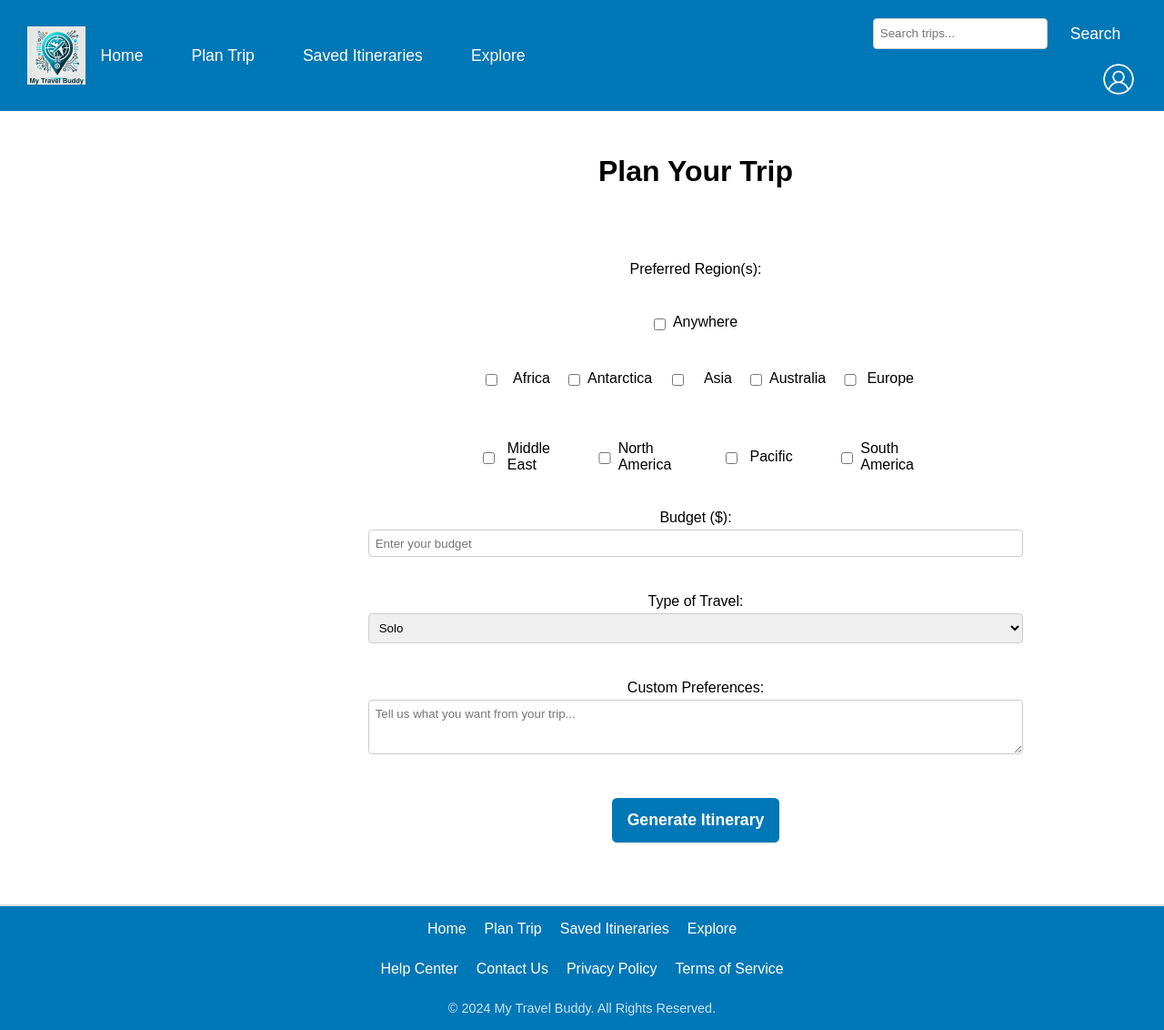
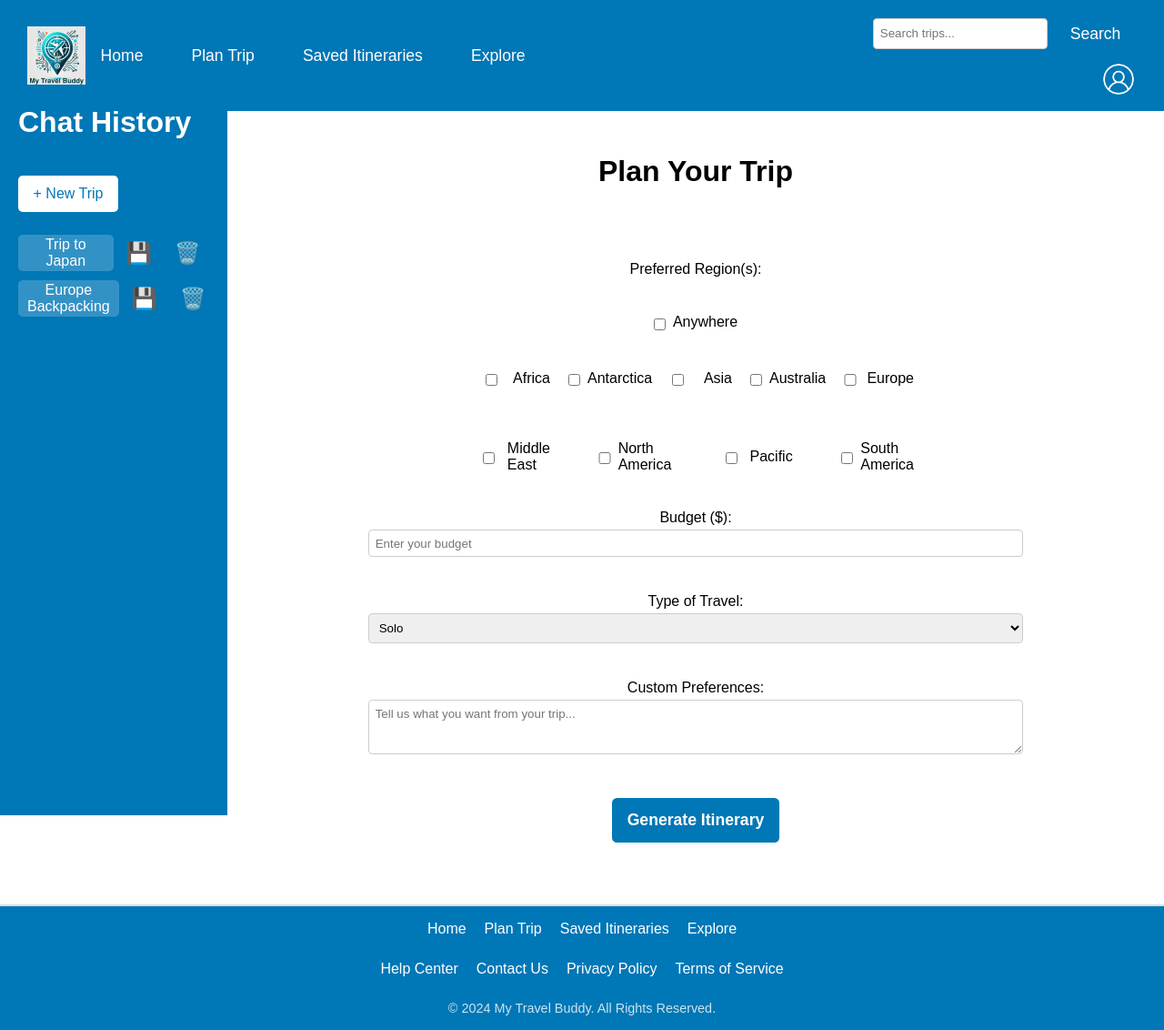
Before and after one commit to SgtCodeBean/travel-buddy-django, a Django app: page /trips/create/ in a window 1280 px wide. Shown: the whole page at 91% size. Run offline with Django 5.2, Linux system fonts and the light colour scheme.

Commit message:
Adjusted profile menu for signed in mode to not extend the bar downwards so that it doesn't clip into my sidebar. Also, fixed a bug where the sidebar was not included in the "Plan Trip" page.

```diff
--- a/templates/trips/base.html
+++ b/templates/trips/base.html
@@ -44,10 +44,10 @@
             />
             <button type="submit" class="btn btn-primary">Search</button>
           </form>
-          {% if request.session.username %}
-            <p>Welcome, {{ request.session.username }}!</p>
-        {% endif %}
             <div class="profile-menu">
+            {% if request.session.username %}
+                <p class="welcome-text">Welcome, {{ request.session.username }}!</p>
+            {% endif %}
             <img
               src="{% static "img/profile-icon.png" %}"
               alt="User Profile"
--- a/templates/trips/home.html
+++ b/templates/trips/home.html
@@ -60,6 +60,6 @@
       <section class="cta">
         <h2>🚀 Ready to Plan Your Dream Trip?</h2>
         <p>Get a personalized itinerary in seconds with AI.</p>
-        <a href="add-create.html" class="btn-primary">Start Planning Now</a>
+          <a href="{% url 'trips:create_itinerary' %}" class="btn-primary">Start Planning Now</a>
       </section>
 {% endblock %}
--- a/templates/trips/itineraries/create_itinerary.html
+++ b/templates/trips/itineraries/create_itinerary.html
@@ -2,6 +2,46 @@
 {% extends "trips/base.html" %}
 {% block page-title %}Create Itinerary{% endblock %}
 {% block body-class %}plan-trip-page{% endblock %}
+{% block sidebar %}
+    <aside id="chat-sidebar" class="sidebar hidden">
+      <div class="sidebar-body">
+        <h2>Chat History</h2>
+        <button class="btn new-trip-btn">+ New Trip</button>
+        <ul class="chat-history">
+          <li>
+            <div class="chat-item">
+              <button class="btn chat-hist-btn">
+                <span class="trip-name">Trip to Japan</span>
+              </button>
+              <div class="trip-actions">
+                <button class="btn save-btn">
+                  <span class="save-icon">💾</span>
+                </button>
+                <button class="btn delete-btn">
+                  <span class="delete-icon">🗑️</span>
+                </button>
+              </div>
+            </div>
+          </li>
+          <li>
+            <div class="chat-item">
+              <button class="btn chat-hist-btn">
+                <span class="trip-name">Europe Backpacking</span>
+              </button>
+              <div class="trip-actions">
+                <button class="btn save-btn">
+                  <span class="save-icon">💾</span>
+                </button>
+                <button class="btn delete-btn">
+                  <span class="delete-icon">🗑️</span>
+                </button>
+              </div>
+            </div>
+          </li>
+        </ul>
+      </div>
+    </aside>
+{% endblock %}
 {% block content %}
     <!-- Mobile Menu Toggle Button -->
       <div class="menu-container">
--- a/templates/trips/itineraries/explore_itineraries_list.html
+++ b/templates/trips/itineraries/explore_itineraries_list.html
@@ -1,5 +1,5 @@
 {% extends "trips/base.html" %}
-{% block page-title %}Saved Itinerary List{% endblock %}
+{% block page-title %}Explore Itinerary List{% endblock %}
 
 {% block main-class %}saved-itineraries{% endblock %}
 {% block content %}
--- a/templates/trips/itineraries/user_itinerary_details.html
+++ b/templates/trips/itineraries/user_itinerary_details.html
@@ -29,7 +29,7 @@
   <div class="top-bar">
         <!-- Back Button -->
         <div class="back-btn-container">
-          <a href="{% url 'trips:explore_itineraries_list' %}" class="btn back-btn">← Back</a>
+          <a href="{% url 'trips:saved_itineraries_list' %}" class="btn back-btn">← Back</a>
         </div>
         <!-- Menu Toggle -->
         <div class="menu-container">
--- a/trips/static/css/global.css
+++ b/trips/static/css/global.css
@@ -139,9 +139,16 @@ header {
    ===================================================== */
 /* Profile Menu Container */
 .profile-menu {
-    position: relative;
     display: flex;
     align-items: center;
+    gap: 1em; /* Space between the icon and the text */
+}
+
+.welcome-text {
+    font-size: 1em;
+    color: inherit;
+    /* Remove default margin */
+    margin: 0;
 }
 
 .profile-icon {
@@ -578,7 +585,7 @@ h2 {
 @media screen and (max-width: 768px) {
     .sidebar {
         top: 0;
-        margin-top: 0em;
+        margin-top: 0;
         /* Remove margin on mobile */
         overflow-y: auto;
         /* Allow scrolling within the sidebar */
```
